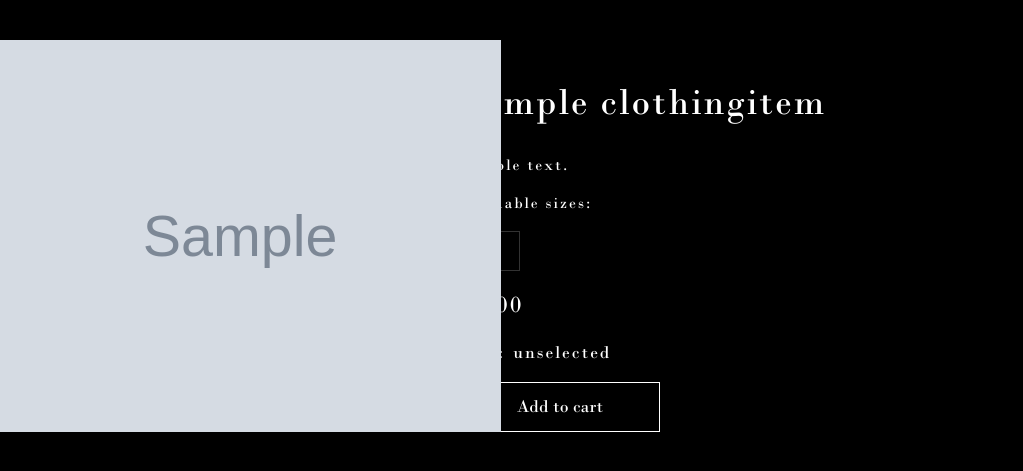
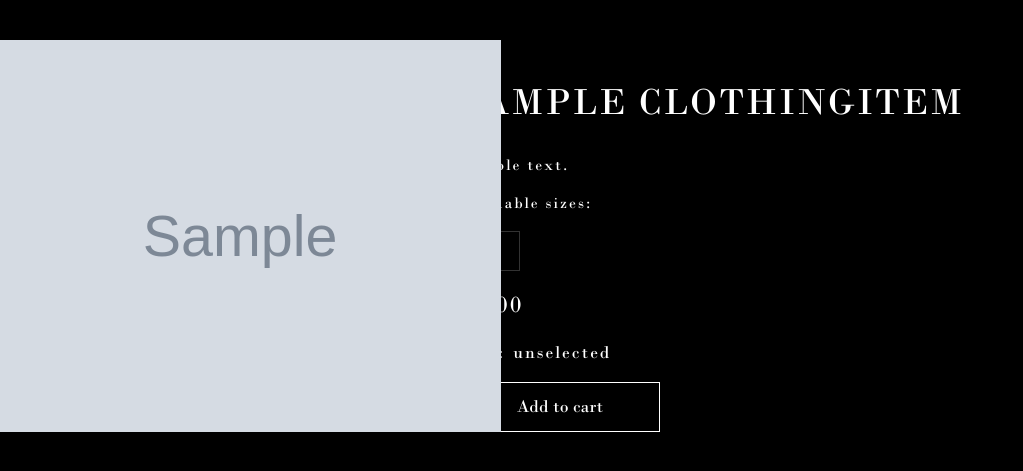
Before and after one commit to Kirill-Redkozubov/reverence, a Django app: a page that uses main/templates/main/base.html in a window 1280 px wide. Shown: the part 70-541 px from the top of the page, without its empty margins (0-1023 px from the left). Run offline with Django 5.2, Linux system fonts and the light colour scheme; tables that the repository leaves empty hold one stand-in row (values such as "Sample post"); grey boxes marked "Sample" are stand-in pictures; some libraries are stand-ins or nearby versions.

Commit message:
поправили каталог и detail

```diff
--- a/main/templates/main/base.html
+++ b/main/templates/main/base.html
@@ -11,9 +11,9 @@
 </head>
 <body>
     <header class="header sticky-top d-flex align-items-center">
-        <div class="header-logo">
+        <a class="header-logo" href="{% url "main:catalog" %}">
             <img src="{% static "img/rev.png" %}" alt="">
-        </div>
+        </a>
         <div class="search">
             <form action="" id="search_form" class="search_form" style="display: none;">
                 <input type="text" name="q" class="form_input" placeholder="Search">
--- a/main/templates/main/product/detail.html
+++ b/main/templates/main/product/detail.html
@@ -9,13 +9,13 @@
             {% for image in clothing_item.images.all %}
                 <img src="{{image.image.url}}" style="display: none;" alt="{{clothing_item.name}}" class="detail-image" data-index="{{forloop.counter0}}">
             {% endfor %}
-            <div class="image-nav">
+            <div class="image-nav d-flex justify-content-between">
                 <button class="prev-btn">&lsaquo;</button>
                 <button class="next-btn">&rsaquo;</button>
             </div>
         </div>
         <div class="detail-description">
-            <h2>{{clothing_item.name}}</h2>
+            <h2 class="text-uppercase">{{clothing_item.name}}</h2>
             <h3 class="item-desc">{{clothing_item.description|linebreaks}}</h3>
             <div class="sizes">
                 <p>Available sizes:
--- a/main/templates/main/product/list.html
+++ b/main/templates/main/product/list.html
@@ -34,6 +34,7 @@
             <div class="card-container d-flex flex-wrap">
                 {% for item in clothing_items %}
                 <div class="card">
+                    <a href="{% url "main:clothing_item_detail" item.slug %}" class="card-on-catalog">
                         {% if item.image %}
                             <img src="{{item.image.url}}" alt="{{item.name}}" class="product-image">
                         {% endif %}
@@ -41,6 +42,7 @@
                             <h5>{{item.name}}</h5>
                             <p>${{item.get_price_with_discount}}</p>
                         </div>
+                    </a>
                 </div>
                 {% empty %}
                     <p>No products.</p>
```
Lines whose indentation alone changed are shown as unchanged.
